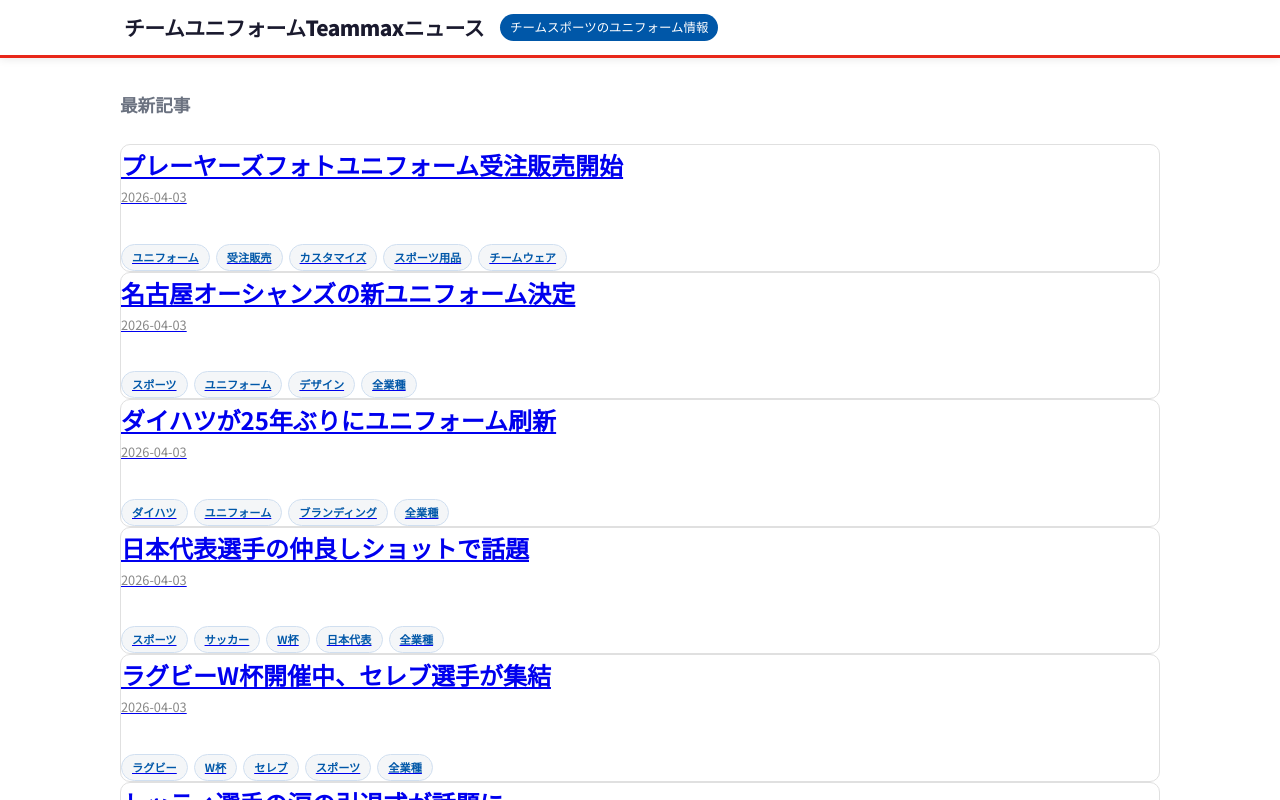
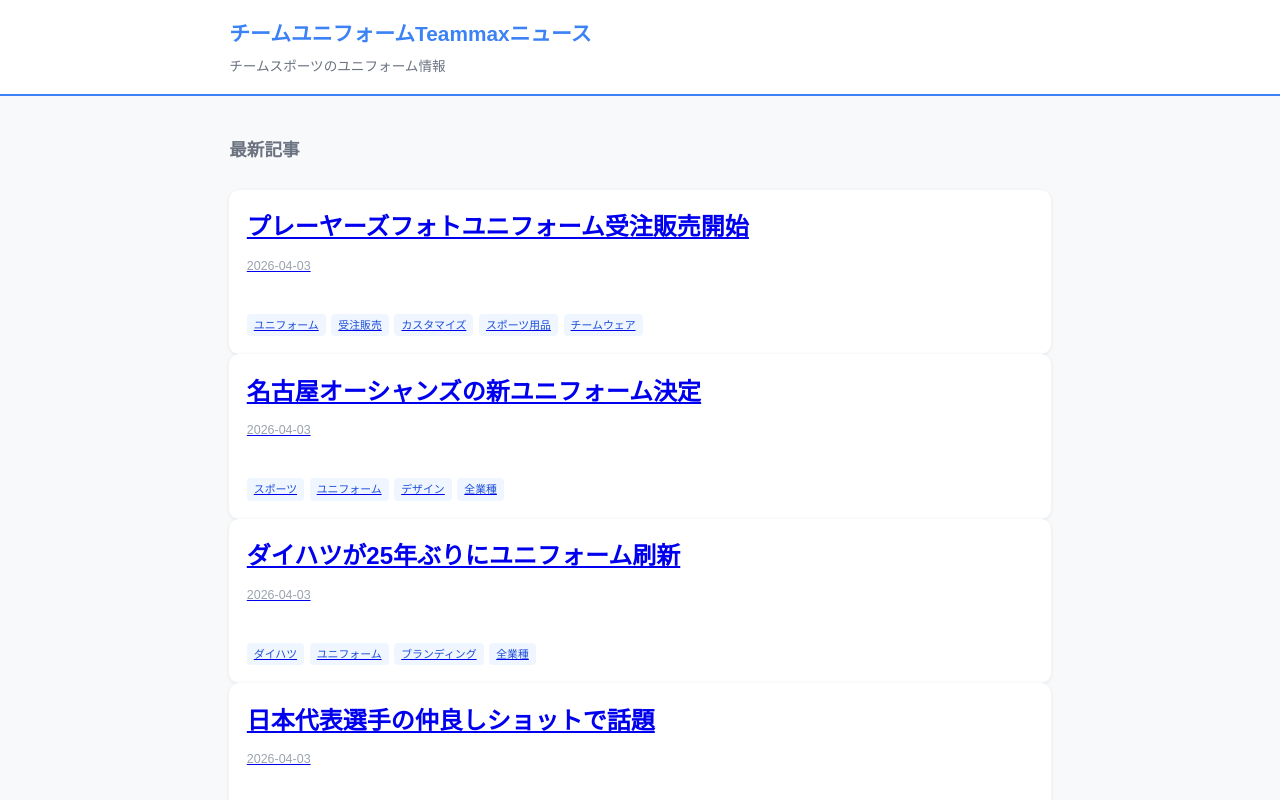
Before and after one commit to inabat-tech/teammax_media, a Next.js app: page / in a window 1280 px wide. Shown: the top 800 px of the page. Built offline with nearby package versions, Linux system fonts and the light colour scheme.

Commit message:
update: globals.css

```diff
--- a/app/globals.css
+++ b/app/globals.css
@@ -1,356 +1,119 @@
-@import url('https://fonts.googleapis.com/css2?family=Noto+Sans+JP:wght@400;500;700;900&display=swap');
-
-*, *::before, *::after {
-  box-sizing: border-box;
-  margin: 0;
-  padding: 0;
-}
-
-:root {
-  --red:    #e8271a;
-  --blue:   #0057a8;
-  --yellow: #f5c400;
-  --dark:   #1a1a2e;
-  --gray:   #f4f6f8;
-  --text:   #333;
-  --border: #e0e0e0;
-  --radius: 10px;
-}
+*, *::before, *::after { box-sizing: border-box; margin: 0; padding: 0; }
 
 body {
-  font-family: 'Noto Sans JP', sans-serif;
-  background: #fff;
-  color: var(--text);
+  font-family: "Hiragino Sans", "Hiragino Kaku Gothic ProN", Meiryo, sans-serif;
+  background: #f8f9fa;
+  color: #212529;
   line-height: 1.7;
 }
 
-/* ===== HEADER ===== */
+.container { max-width: 860px; margin: 0 auto; padding: 0 1.2rem; }
+
+/* ヘッダー */
 header {
   background: #fff;
-  border-bottom: 3px solid var(--red);
-  box-shadow: 0 2px 8px rgba(0,0,0,0.08);
-  position: sticky;
-  top: 0;
-  z-index: 100;
+  border-bottom: 2px solid #3b82f6;
+  padding: 1rem 0;
+  margin-bottom: 2.5rem;
+}
+.site-title {
+  font-size: 1.3rem;
+  font-weight: 700;
+  color: #3b82f6;
+  text-decoration: none;
+}
+.site-desc {
+  font-size: 0.85rem;
+  color: #6b7280;
+  margin-top: 0.2rem;
 }
 
-header .container {
-  display: flex;
-  align-items: center;
-  gap: 16px;
-  padding: 14px 24px;
-}
-
-.site-title {
-  font-size: 1.3rem;
-  font-weight: 900;
-  color: var(--dark);
-  text-decoration: none;
-  letter-spacing: -0.5px;
-  line-height: 1.2;
-}
-
-.site-title:hover {
-  color: var(--red);
-}
-
-.site-desc {
-  font-size: 0.78rem;
-  color: #fff;
-  background: var(--blue);
-  padding: 3px 10px;
-  border-radius: 20px;
-  font-weight: 500;
-  white-space: nowrap;
-}
-
-/* ===== HERO BANNER ===== */
-.hero {
-  background: linear-gradient(135deg, var(--blue) 0%, #003d7a 100%);
-  color: #fff;
-  padding: 48px 24px;
-  text-align: center;
-  position: relative;
-  overflow: hidden;
-}
-
-.hero::before {
-  content: "";
-  position: absolute;
-  top: -40px; right: -40px;
-  width: 220px; height: 220px;
-  background: var(--red);
-  border-radius: 50%;
-  opacity: 0.15;
-}
-
-.hero::after {
-  content: "";
-  position: absolute;
-  bottom: -60px; left: -30px;
-  width: 280px; height: 280px;
-  background: var(--yellow);
-  border-radius: 50%;
-  opacity: 0.1;
-}
-
-.hero h1 {
-  font-size: 1.9rem;
-  font-weight: 900;
-  margin-bottom: 8px;
-  position: relative;
-}
-
-.hero p {
-  font-size: 0.95rem;
-  opacity: 0.85;
-  position: relative;
-}
-
-/* ===== CONTAINER ===== */
-.container {
-  max-width: 1080px;
-  margin: 0 auto;
-  padding: 0 20px;
-}
-
-/* ===== SECTION TITLE ===== */
-.section-title {
-  font-size: 1.3rem;
-  font-weight: 900;
-  color: var(--dark);
-  padding: 32px 0 16px;
-  display: flex;
-  align-items: center;
-  gap: 10px;
-}
-
-.section-title::before {
-  content: "";
-  display: inline-block;
-  width: 6px;
-  height: 1.4em;
-  background: var(--red);
-  border-radius: 3px;
-}
-
-/* ===== ARTICLE GRID ===== */
+/* 記事一覧 */
 .posts-grid {
   display: grid;
-  grid-template-columns: repeat(auto-fill, minmax(300px, 1fr));
-  gap: 20px;
-  padding-bottom: 48px;
+  grid-template-columns: repeat(auto-fill, minmax(260px, 1fr));
+  gap: 1.2rem;
+  margin-bottom: 3rem;
 }
-
-/* ===== ARTICLE CARD ===== */
 .post-card {
   background: #fff;
-  border: 1px solid var(--border);
-  border-radius: var(--radius);
-  overflow: hidden;
-  transition: transform 0.2s, box-shadow 0.2s;
+  border-radius: 10px;
+  box-shadow: 0 1px 4px rgba(0,0,0,.08);
+  padding: 1.1rem;
   display: flex;
   flex-direction: column;
+  gap: 0.5rem;
+  transition: box-shadow .2s;
 }
-
-.post-card:hover {
-  transform: translateY(-4px);
-  box-shadow: 0 8px 24px rgba(0,0,0,0.12);
-}
-
-.post-card-accent {
-  height: 5px;
-  background: linear-gradient(90deg, var(--red), var(--blue));
-}
-
-.post-card-body {
-  padding: 16px 18px;
-  flex: 1;
-  display: flex;
-  flex-direction: column;
-}
-
+.post-card:hover { box-shadow: 0 4px 14px rgba(0,0,0,.13); }
 .post-card-title {
   font-size: 0.97rem;
   font-weight: 700;
-  color: var(--dark);
+  color: #1e3a5f;
   text-decoration: none;
-  line-height: 1.5;
-  margin-bottom: 8px;
-  display: -webkit-box;
-  -webkit-line-clamp: 3;
-  -webkit-box-orient: vertical;
-  overflow: hidden;
+  line-height: 1.45;
 }
+.post-card-title:hover { color: #3b82f6; }
+.post-card-date { font-size: 0.75rem; color: #9ca3af; }
+.post-card-summary { font-size: 0.82rem; color: #4b5563; line-height: 1.55; }
 
-.post-card-title:hover {
-  color: var(--red);
+/* タグ */
+.tags { display: flex; flex-wrap: wrap; gap: 0.35rem; margin-top: 0.3rem; }
+.tag {
+  font-size: 0.68rem;
+  background: #eff6ff;
+  color: #1d4ed8;
+  border-radius: 4px;
+  padding: 2px 7px;
 }
+.tag-industry { background: #f0fdf4; color: #166534; }
 
-.post-card-date {
-  font-size: 0.75rem;
-  color: #888;
-  margin-bottom: 10px;
+/* 記事詳細 */
+.post-detail { max-width: 720px; margin: 0 auto 4rem; }
+.post-detail h1 {
+  font-size: 1.6rem;
+  font-weight: 800;
+  color: #1e3a5f;
+  line-height: 1.4;
+  margin-bottom: 0.6rem;
 }
+.post-meta { font-size: 0.78rem; color: #9ca3af; margin-bottom: 1.5rem; }
+.post-content { font-size: 0.95rem; line-height: 1.85; }
+.post-content h2 {
+  font-size: 1.1rem;
+  font-weight: 700;
+  color: #1e3a5f;
+  border-left: 4px solid #3b82f6;
+  padding-left: 0.6rem;
+  margin: 1.8rem 0 0.7rem;
+}
+.post-content p { margin-bottom: 1rem; }
+.post-content blockquote {
+  border-left: 4px solid #3b82f6;
+  padding: 0.6rem 1rem;
+  color: #374151;
+  background: #eff6ff;
+  border-radius: 0 6px 6px 0;
+  margin: 1rem 0;
+}
+.post-content a { color: #3b82f6; }
+.back-btn {
+  display: inline-block;
+  margin-bottom: 1.5rem;
+  color: #3b82f6;
+  text-decoration: none;
+  font-size: 0.88rem;
+}
+.back-btn:hover { text-decoration: underline; }
 
-.post-card-summary {
+/* フッター */
+footer {
+  background: #1e3a5f;
+  color: #cbd5e1;
+  text-align: center;
+  padding: 1.5rem 0;
   font-size: 0.82rem;
-  color: #555;
-  line-height: 1.6;
-  flex: 1;
-  display: -webkit-box;
-  -webkit-line-clamp: 3;
-  -webkit-box-orient: vertical;
-  overflow: hidden;
+  margin-top: 4rem;
 }
-
-/* ===== TAGS ===== */
-.tags {
-  display: flex;
-  flex-wrap: wrap;
-  gap: 6px;
-  margin-top: 12px;
-}
-
-.tag {
-  font-size: 0.7rem;
-  padding: 3px 10px;
-  border-radius: 20px;
-  font-weight: 600;
-  background: var(--gray);
-  color: var(--blue);
-  border: 1px solid #d0dff0;
-}
-
-.tag-industry {
-  background: #fff3cd;
-  color: #856404;
-  border-color: #f5c400;
-}
-
-/* ===== ARTICLE DETAIL ===== */
-.post-detail {
-  max-width: 780px;
-  margin: 40px auto;
-  padding: 0 20px 60px;
-}
-
-.post-detail h1 {
-  font-size: 1.7rem;
-  font-weight: 900;
-  color: var(--dark);
-  line-height: 1.4;
-  margin-bottom: 16px;
-  padding-bottom: 16px;
-  border-bottom: 3px solid var(--red);
-}
-
-.post-meta {
-  display: flex;
-  align-items: center;
-  gap: 12px;
-  font-size: 0.8rem;
-  color: #888;
-  margin-bottom: 24px;
-}
-
-.post-content {
-  font-size: 0.95rem;
-  line-height: 1.9;
-  color: #333;
-}
-
-.post-content h2 {
-  font-size: 1.15rem;
-  font-weight: 700;
-  color: var(--dark);
-  background: var(--gray);
-  border-left: 4px solid var(--red);
-  padding: 10px 14px;
-  margin: 28px 0 14px;
-  border-radius: 0 6px 6px 0;
-}
-
-.post-content p {
-  margin-bottom: 16px;
-}
-
-.post-content blockquote {
-  background: #f0f7ff;
-  border-left: 4px solid var(--blue);
-  padding: 14px 18px;
-  margin: 20px 0;
-  border-radius: 0 8px 8px 0;
-  font-size: 0.9rem;
-  color: #444;
-}
-
-.post-content a {
-  color: var(--blue);
-  text-decoration: underline;
-}
-
-/* ===== BACK BUTTON ===== */
-.back-btn {
-  display: inline-flex;
-  align-items: center;
-  gap: 6px;
-  background: var(--dark);
-  color: #fff;
-  text-decoration: none;
-  padding: 9px 20px;
-  border-radius: 6px;
-  font-size: 0.85rem;
-  font-weight: 600;
-  margin-bottom: 28px;
-  transition: background 0.2s;
-}
-
-.back-btn:hover {
-  background: var(--red);
-}
-
-/* ===== FOOTER ===== */
-footer {
-  background: var(--dark);
-  color: #aaa;
-  text-align: center;
-  padding: 28px 20px;
-  font-size: 0.82rem;
-  border-top: 4px solid var(--red);
-}
-
-footer a {
-  color: var(--yellow);
-  text-decoration: none;
-}
-
-footer a:hover {
-  text-decoration: underline;
-}
-
-/* ===== MAIN PADDING ===== */
-main.container {
-  padding-top: 32px;
-}
-
-/* ===== RESPONSIVE ===== */
-@media (max-width: 640px) {
-  .posts-grid {
-    grid-template-columns: 1fr;
-  }
-
-  .hero h1 {
-    font-size: 1.4rem;
-  }
-
-  header .container {
-    flex-direction: column;
-    align-items: flex-start;
-    gap: 6px;
-  }
-
-  .site-title {
-    font-size: 1.1rem;
-  }
-}
+.service-link { color: #93c5fd; text-decoration: none; }
+.service-link:hover { text-decoration: underline; }
```
